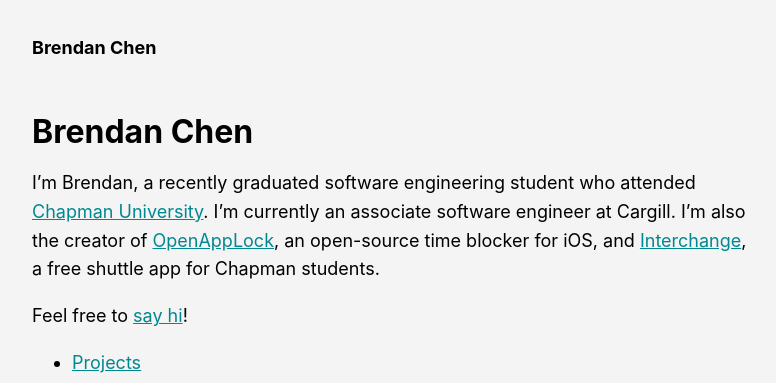
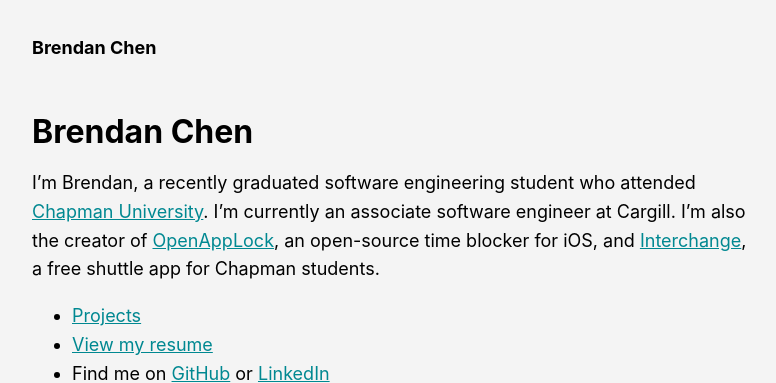
Before and after one commit to brendan-ch/brendan-ch.github.io, a Jekyll site: the page built from _notes/index.md, in a window 1280 px wide, cut to the strip 0-383 px from the top of the page. Shown: the whole strip, without its empty margins (248-1024 px from the left). Built offline with Jekyll 4.4.1, drawn with Linux system fonts in a browser that asks for light colours.

Commit message:
Publish: Brendan Chen

```diff
--- a/_notes/index.md
+++ b/_notes/index.md
@@ -1,14 +1,13 @@
 ---
 title: Brendan Chen
 permalink: /
-categories: "- '[[Personal website]]'"
+categories: "- '[[Website pages]]'"
 ---
 
 I'm Brendan, a recently graduated software engineering student who attended [[Chapman University]]. I'm currently an associate software engineer at Cargill. I'm also the creator of [[OpenAppLock]], an open-source time blocker for iOS, and [[Interchange]], a free shuttle app for Chapman students.
 
-Feel free to [say hi](mailto:brendan@bchen.dev)!
-
 - [[Projects]]
 - [View my resume](https://bchen.dev/assets/resume.pdf)
+- Find me on [GitHub](https://github.com/brendan-ch) or [LinkedIn](https://linkedin.com/in/brendan-ch)
 
 ![Picture of me taken at the Senso-ji Buddhist Temple in Asakusa, Tokyo, Japan](/assets/img/index.png)
```
